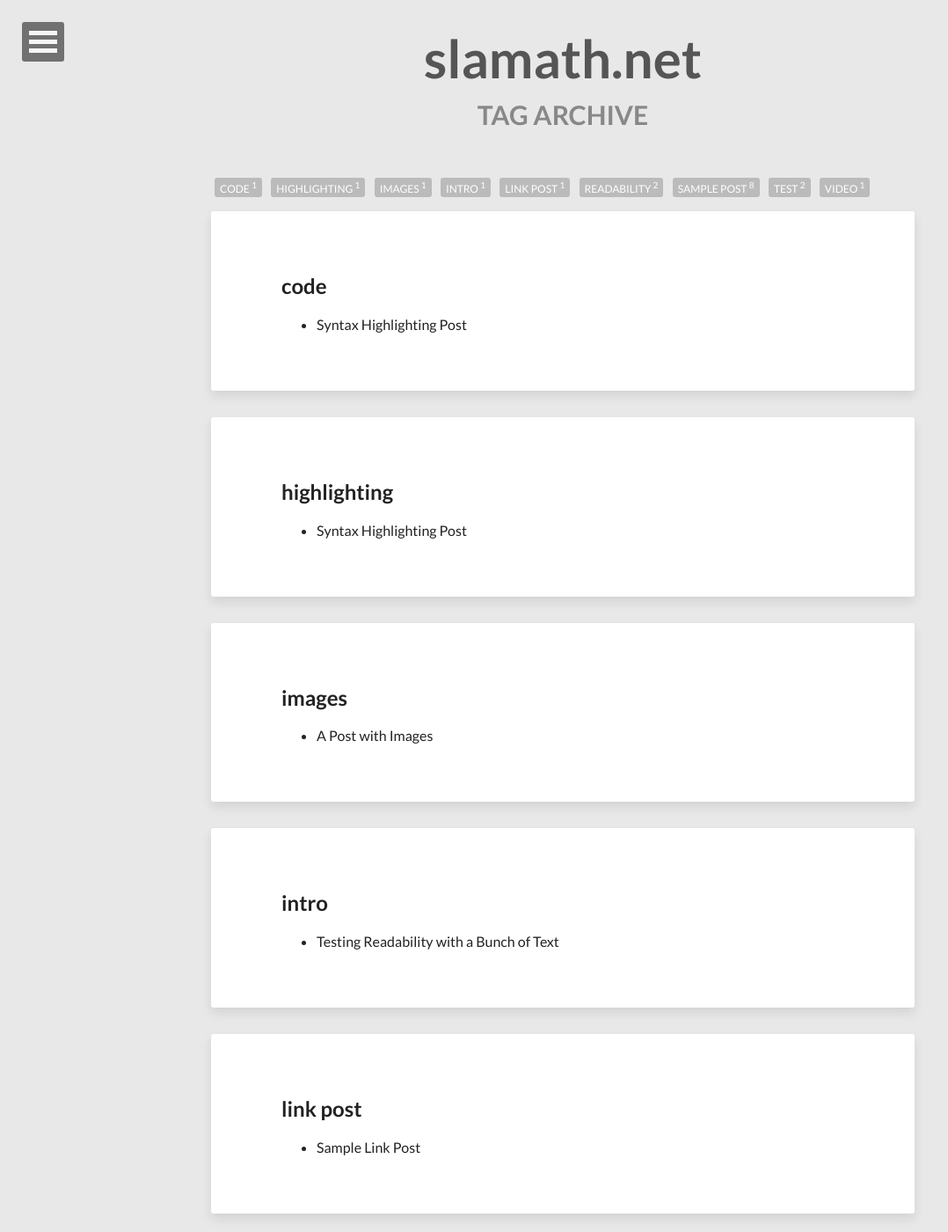
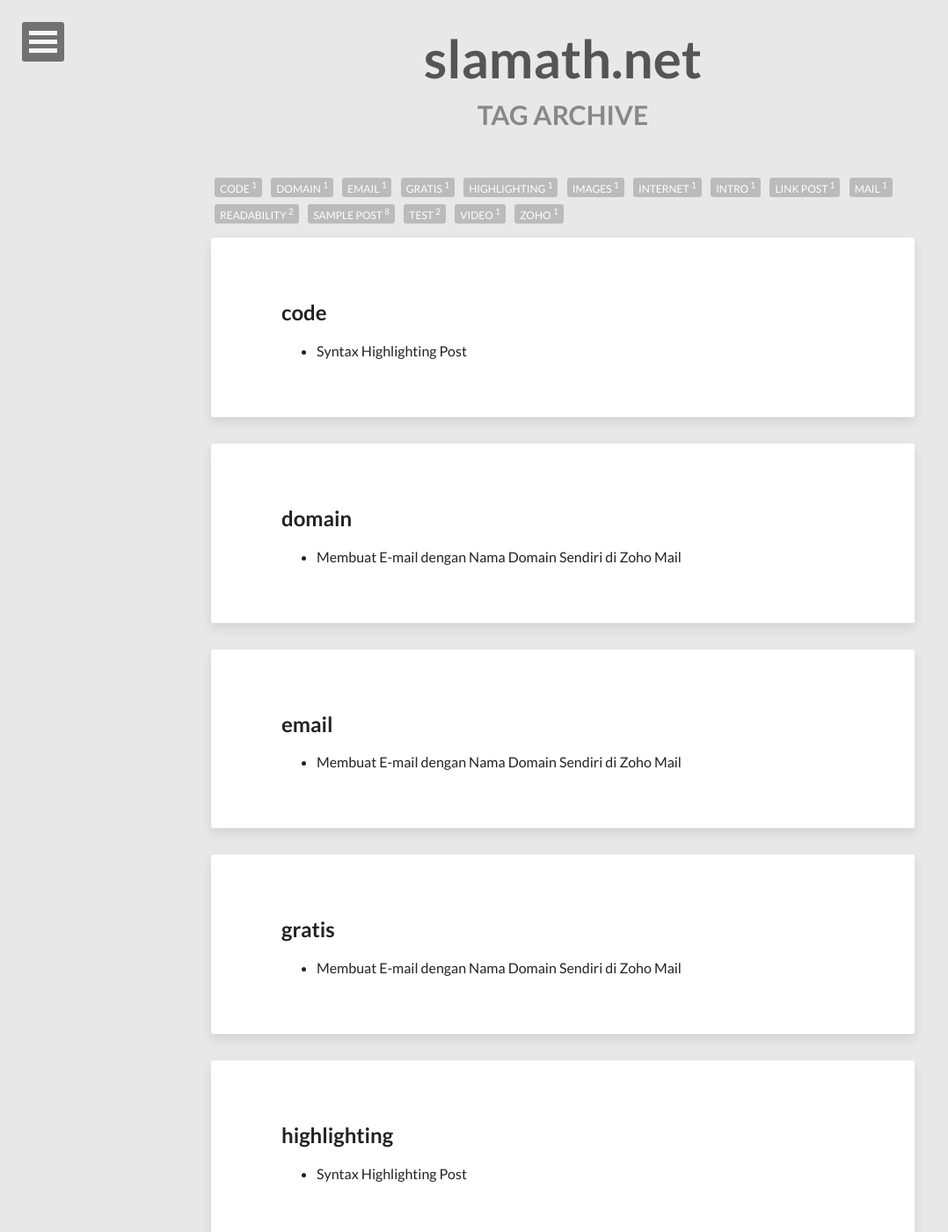
Before and after one commit to slamath/slamath.github.io, a Jekyll site: the page built from tags.html, in a window 1280 px wide and 1400 px high. Shown: the whole window at 88% size, without its empty margins (0-1078 px from the left). Built offline with Jekyll 4.4.1, drawn with Linux system fonts in a browser that asks for light colours; nearby versions of some CDN libraries; some of the changed text lies outside the part shown.

Commit message:
Initial commit

```diff
--- a/_layouts/page.html
+++ b/_layouts/page.html
@@ -30,7 +30,7 @@
         <p class="entry-reading-time">
           <i class="fa fa-clock-o"></i>
           {% assign readtime = content | number_of_words | divided_by:site.words_per_minute %}
-          RWaktu baca ~{% if readtime <= 1 %}1 menit{% else %}{{ readtime }} menit{% endif %}
+          Waktu baca ~{% if readtime <= 1 %}1 menit{% else %}{{ readtime }} menit{% endif %}
         </p><!-- /.entry-reading-time -->
         {% endif %}
       </div><!-- /.header-title-wrap -->
--- /dev/null
+++ b/_posts/2014-10-05-membuat-email-dengan-nama-domain-sendiri-di-zoho-mail.md
@@ -0,0 +1,12 @@
+---
+layout: post
+title: Membuat E-mail dengan Nama Domain Sendiri di Zoho Mail
+description: "Membuat alamat E-mail dengan nama domain sendiri secara gratis menggunakan layanan Zoho mail."
+tags: [internet, email, gratis, zoho, mail, domain]
+image:
+  background: triangular.png
+comments: true
+share: true
+---
+
+Beberapa hari lalu tepatnya tanggal 3 Oktober 2014, saya mencoba mengakses [domains.live.com](http://domains.live.com) untuk membuat alamat E-mail baru dengan nama domain saya [slamath.net](http://slamath.net) ini. Akan tetapi, alangkah terkejutnya saya ketika menjumpai bahwa saya tidak dapat mengakses halaman administratornya karena layanan gratis ini sudah ditutup. Usut punya usut layanan ini digantikan dengan layanan yang sejenis tetapi bersifat premium dan menjadi bagian dari [Office 365](http://en.wikipedia.org/wiki/Office_365), dan ternyata sudah ditutup sejak bulan April 2014 lalu. Merasa kecewa, akhirnya saya memutuskan untuk mecari alternatif melalui Google. Di sana saya menemukan beberapa alternatif, salah satunya adalah [Zoho Mail](http://zoho.com/mail).
```
